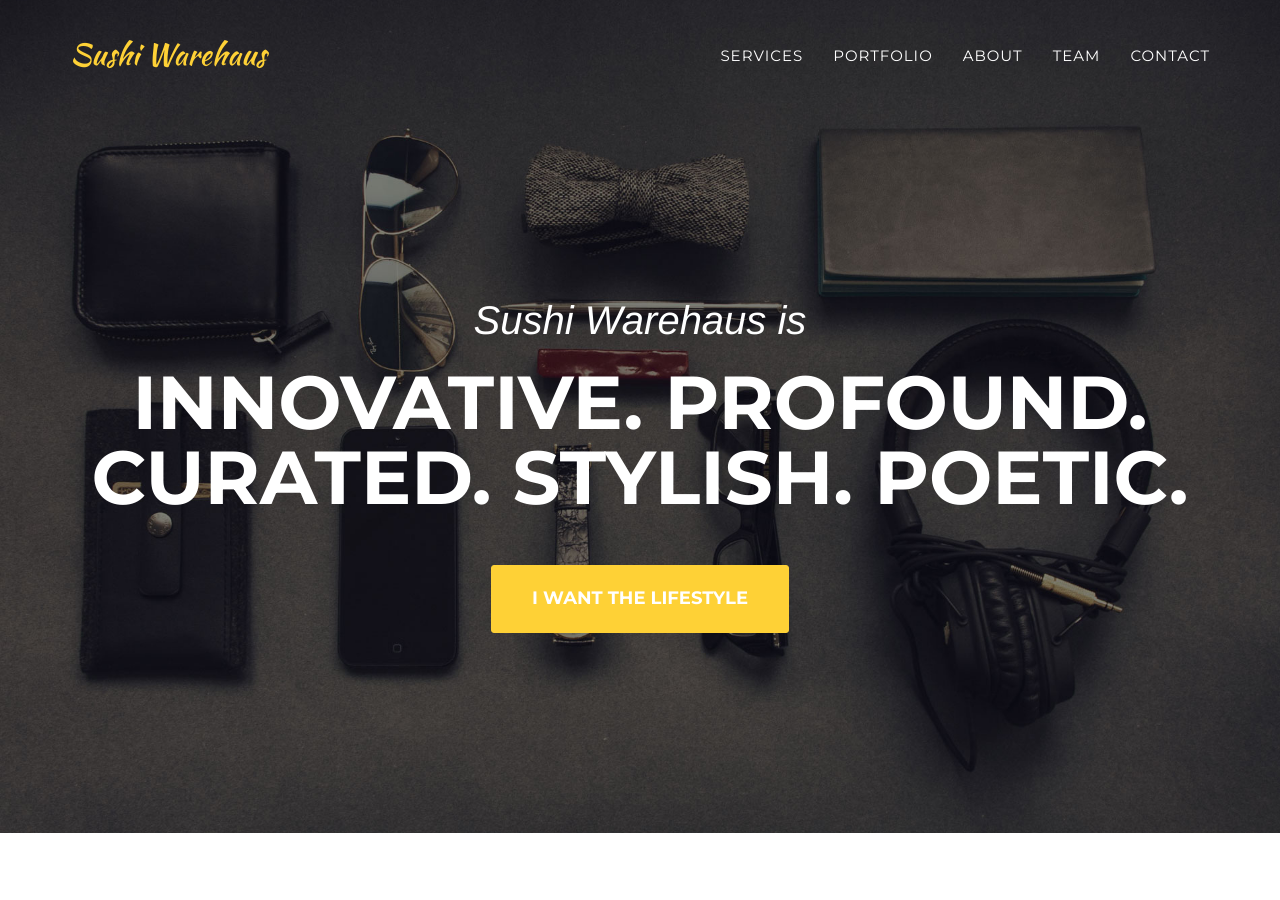
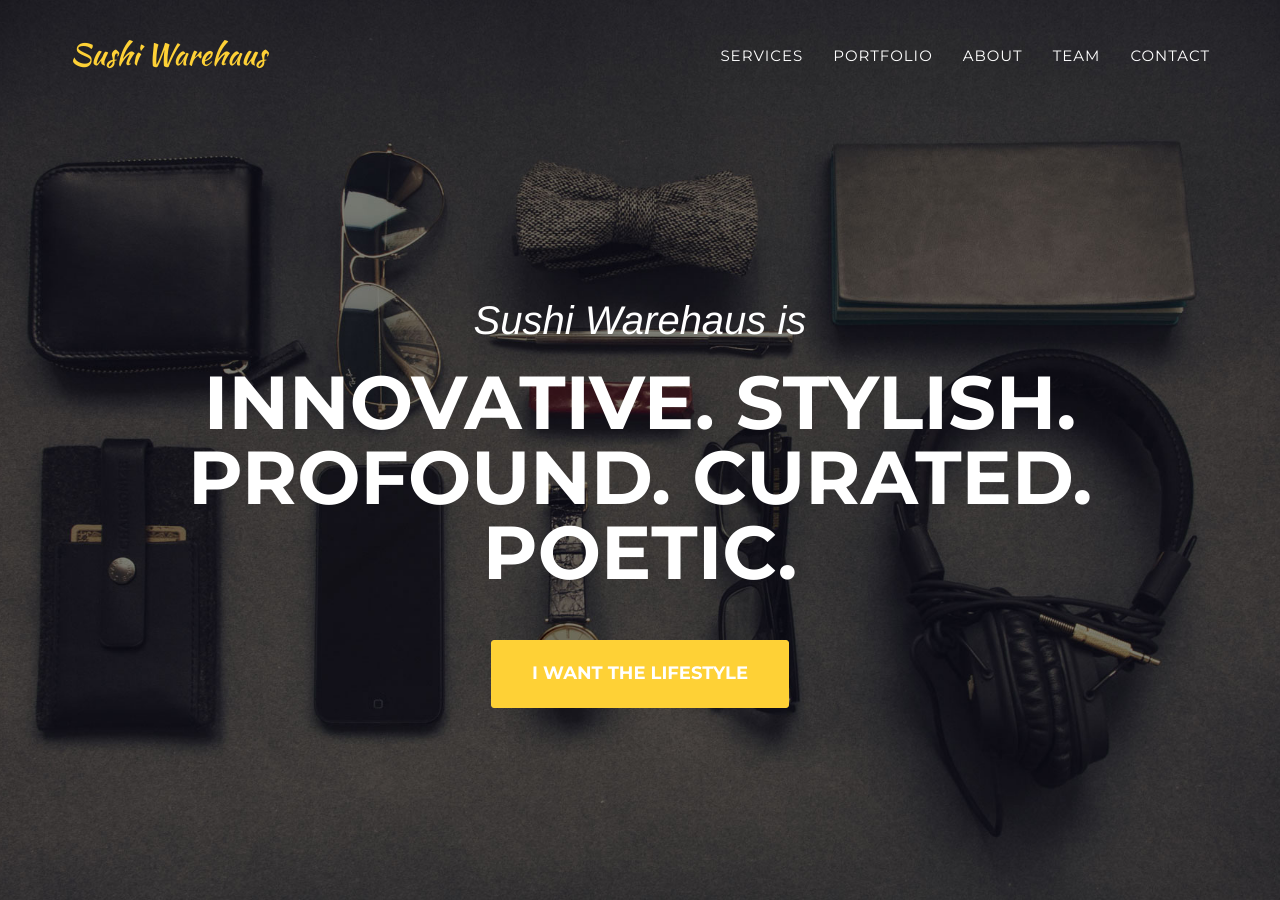
Before and after one commit to aleksnavratil/sushi-warehouse, a Jekyll site: the page built from index.html, in a window 1280 px wide and 900 px high. Built offline with Jekyll 4.4.1, drawn with Linux system fonts in a browser that asks for light colours; some web fonts are replaced.

Commit message:
Further header copywriting improvements.

```diff
--- a/_includes/header.html
+++ b/_includes/header.html
@@ -45,7 +45,7 @@
         <div class="container">
             <div class="intro-text">
                 <div class="intro-lead-in">Sushi Warehaus is</div>
-                <div class="intro-heading">Innovative. Profound. Curated. Stylish. Poetic.</div>
+                <div class="intro-heading">Innovative. Stylish. Profound. Curated. Poetic.</div>
                 <a href="#services" class="page-scroll btn btn-xl">I WANT THE LIFESTYLE</a>
             </div>
         </div>
```
